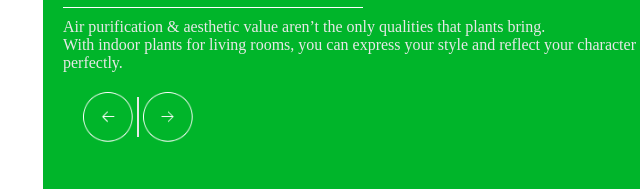
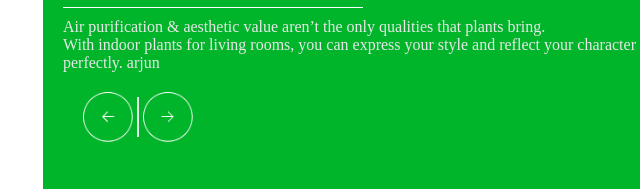
Before and after one commit to ARJUNUDDISAA/SIMPLE-WEB-PAGE-PLANTS-IN-FLAT, a plain HTML site: page index.html in a window 1280 px wide. Shown: the part 533-722 px from the top of the page, 597-1237 px from the left. Drawn offline with Linux system fonts and the light colour scheme.

Commit message:
added name

```diff
--- a/index.html
+++ b/index.html
@@ -29,7 +29,7 @@
           <p>
             Air purification & aesthetic value aren’t the only qualities that
             plants bring. <br />With indoor plants for living rooms, you can
-            express your style and reflect your character perfectly. <br />
+            express your style and reflect your character perfectly. arjun<br />
           </p>
           <div class="controller">
             <img src="images/back.png" id="backbtn" />
```
